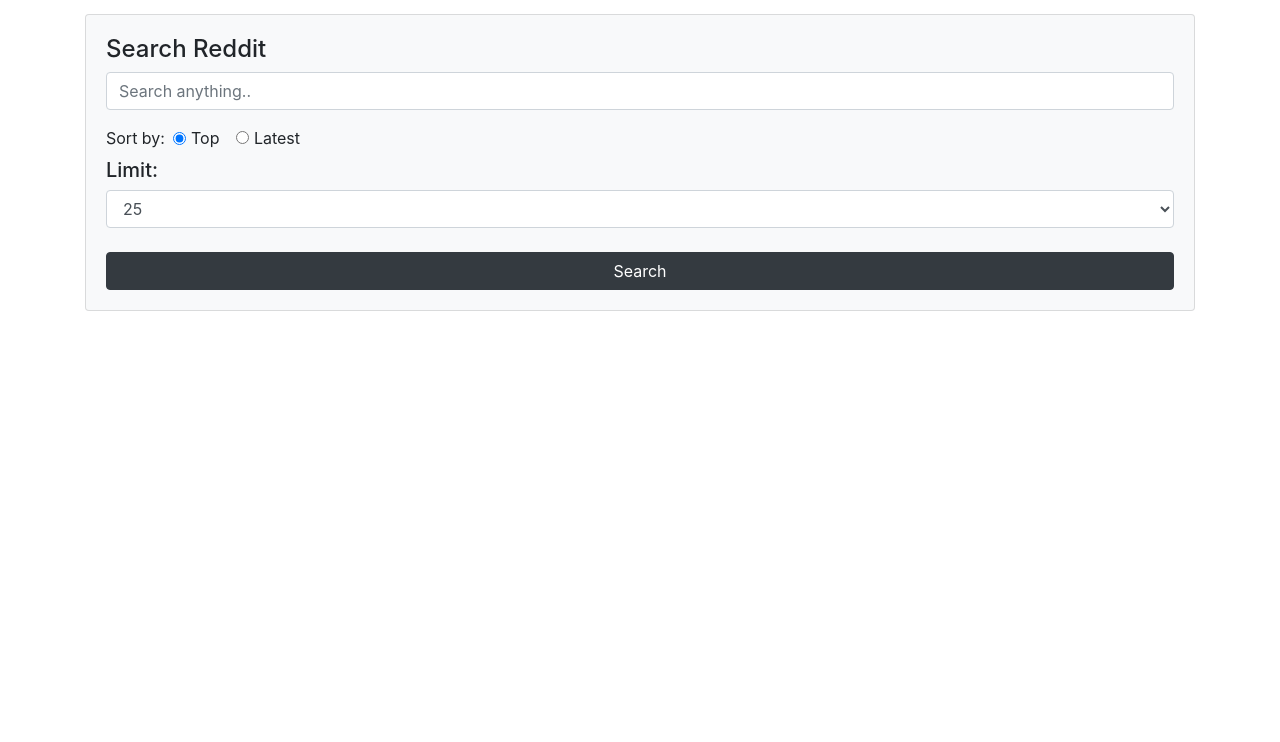
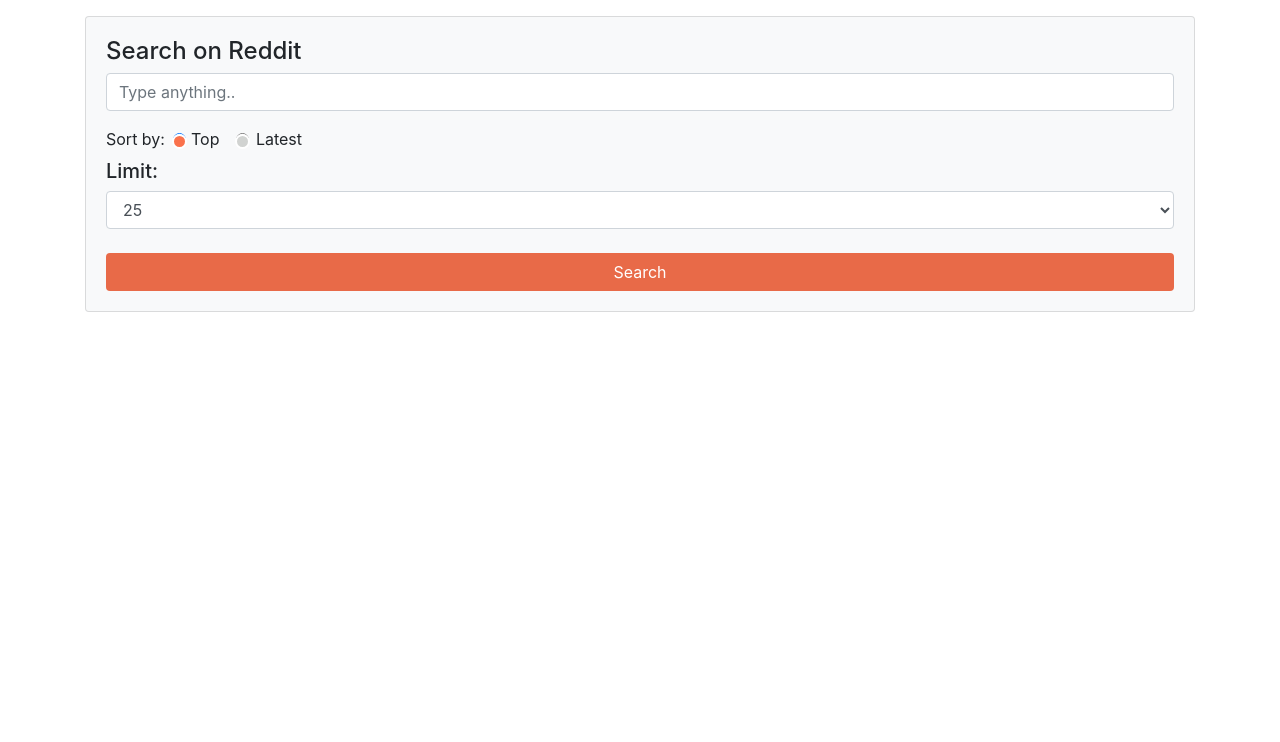
Before and after one commit to exORYON/Finddify, a plain HTML site: page index.html in a window 1280 px wide. Shown: the part 58-800 px from the top of the page. Drawn offline with nearby package versions, Linux system fonts and the light colour scheme.

Commit message:
new design and some improvements

```diff
--- a/index.html
+++ b/index.html
@@ -7,24 +7,24 @@
     <meta http-equiv="Content-Security-Policy" content="upgrade-insecure-requests">
     <link rel="stylesheet" href="https://stackpath.bootstrapcdn.com/bootstrap/4.5.0/css/bootstrap.min.css"
         integrity="sha384-9aIt2nRpC12Uk9gS9baDl411NQApFmC26EwAOH8WgZl5MYYxFfc+NcPb1dKGj7Sk" crossorigin="anonymous">
-    <link rel="stylesheet" href="style.css">
     <script src="script.js" defer></script>
     <title>Актёры</title>
 </head>
 
 <body>
-    <nav class="navbar navbar-dark bg-primary mb-3">
-        <div class="container">
+    <nav class="navbar navbar-dark" style="background-color: #d85632;">
+        <div class="container-left"  style="position: relative; margin-left: 5%;" >
+            <img src="images/logo-white.png" class="mb-2 mr-1" alt="Reddit logo" width="30px">
             <span class="navbar-brand">Finddify</span>
         </div>
     </nav>
 
-    <div id="search-container" class="container">
+    <div id="search-container" class="container mt-3">
         <div id="search" class="card card-body bg-light mb-2">
-            <h4>Search Reddit</h4>
+            <h4>Search on Reddit</h4>
             <form id="search-form">
                 <div class="form-group">
-                    <input type="text" id="search-input" class="form-control mb-3" placeholder="Search anything..">
+                    <input type="text" id="search-input" class="form-control mb-3" placeholder="Type anything..">
                 </div>
                 <div class="form-check form-check-inline">
                     Sort by:
@@ -32,8 +32,8 @@
                     <label class="form-check-label">Top</label>
                 </div>
                 <div class="form-check form-check-inline">
-                    <input type="radio" name="sortBy" value="new" class="form-check-input">
-                    <label class="form-check-label">Latest</label>
+                    <input type="radio" name="sortBy" value="new" class="form-check-input" style="position: absolute;">
+                    <label class="form-check-label" style="margin-left: 20px;">Latest</label>
                 </div>
                 <h5 class="mt-2">Limit: </h5>
                 <div class="form-group">
@@ -45,11 +45,50 @@
                         <option value="100">100</option>
                     </select>
                 </div>
-                <button type="submit" class="btn btn-dark btn-block mt-4">Search</button>
+                <button type="submit" class="btn btn-dark btn-block mt-4" style="background-color: #e75e38ea; border: 1px solid transparent;">Search</button>
             </form>
         </div>
         <div id="results"></div>
+
     </div>
+
+    <style>
+        .form-check-input {
+            color: #832f18;
+        }
+
+        #search-input {
+            color: #d85632;
+        }
+
+        input[type='radio']:after {
+        width: 15px;
+        height: 15px;
+        border-radius: 15px;
+        top: -2px;
+        left: -1px;
+        position: relative;
+        background-color: #d1d3d1;
+        content: '';
+        display: inline-block;
+        visibility: visible;
+        border: 2px solid white;
+    }
+
+    input[type='radio']:checked:after {
+        width: 15px;
+        height: 15px;
+        border-radius: 15px;
+        top: -2px;
+        left: -1px;
+        position: relative;
+        background-color: #fa724c;
+        content: '';
+        display: inline-block;
+        visibility: visible;
+        border: 2px solid white;
+    }
+    </style>
 </body>
 
 </html>
--- a/script.js
+++ b/script.js
@@ -13,7 +13,7 @@
 searchForm.addEventListener('submit', e => {
     const searchTerm = searchInput.value;
     const sortBy = document.querySelector('input[name="sortBy"]:checked').value;
-    const searchLimit = document.getElementById('limit').value;
+    let searchLimit = document.getElementById('limit').value;
 
     if (searchTerm === '') {
         showMessage('Please add a search term', 'alert-danger');
@@ -24,15 +24,18 @@
         results.forEach(
             post => {
                 let image = post.preview ? post.preview.images[0].source.url : 'https://p7.hiclipart.com/preview/758/969/262/reddit-social-media-ico-icon-reddit-free-png-image.jpg';
-
-                output += `<div class="card">
+                if (post.preview === undefined) {
+                }
+                else {
+                    output += `<div class="card">
                 <img class="card-img-top" src="${image}" alt="Card image cap">
                 <div class="card-body">
                   <h5 class="card-title">${post.title}</h5>
                   <p class="card-text">${truncateText(post.selftext, 100)}</p>
-                  <a href="#" class="btn btn-primary">Go somewhere</a>
+                  <a href="#" class="btn btn-primary">Visit</a>
                 </div>
               </div>`;
+                }
             }
         );
         output += '</div>';
```
Also changed, not shown: images/logo-white.png (added), images/logo.png (added).
